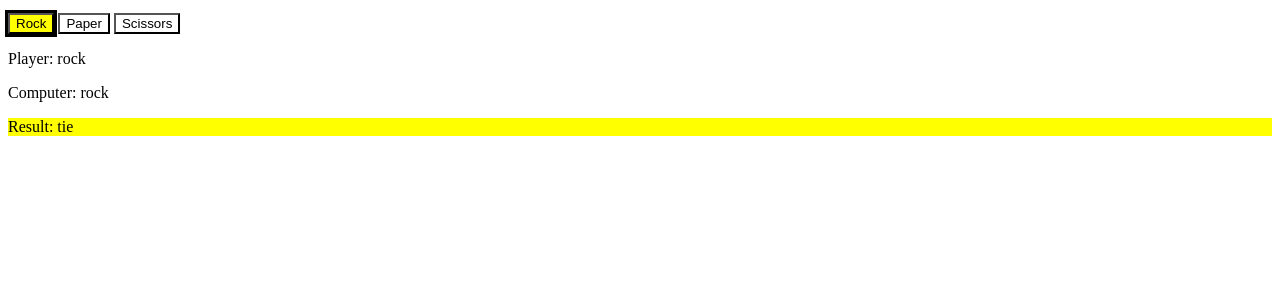
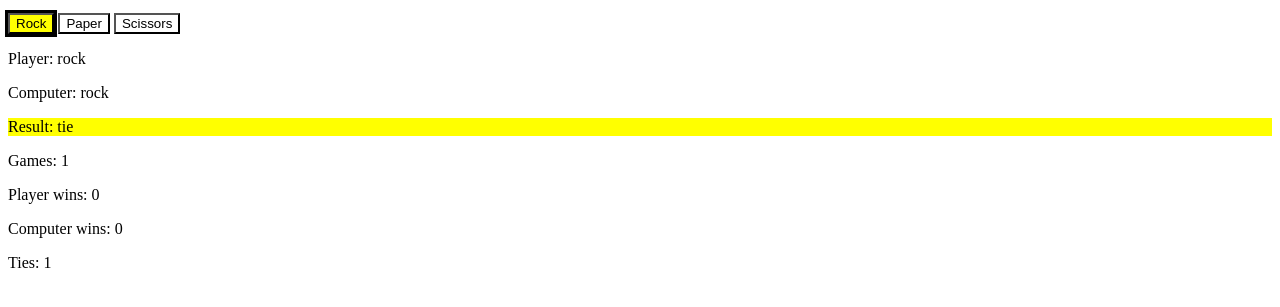
Before and after one commit to sydneebaldwin/wd290-hw10-sbaldwin, a plain HTML site: page Rock-paper-scissors/index.html in a window 1280 px wide. Both pictures are taken after a click on the button "Rock". Shown: the part 101-408 px from the top of the page. Drawn offline with Linux system fonts and the light colour scheme.

Commit message:
JS Updates

```diff
--- a/Rock-paper-scissors/index.html
+++ b/Rock-paper-scissors/index.html
@@ -24,6 +24,13 @@
         <p id="result">Make your choice.</p>
       </section>
 
+<section class="scoreboard" aria-label="Scoreboard">
+  <p>Games: <span id="games">0</span></p>
+  <p>Player wins: <span id="playerWins">0</span></p>
+  <p>Computer wins: <span id="computerWins">0</span></p>
+  <p>Ties: <span id="ties">0</span></p>
+</section>
+
     </main>
   </body>
 </html>
--- a/Rock-paper-scissors/js/script.js
+++ b/Rock-paper-scissors/js/script.js
@@ -6,16 +6,24 @@ const resultEl = document.querySelector("#result");
 const playerEl = document.querySelector("#playerChoice");
 const computerEl = document.querySelector("#computerChoice");
 const buttons = document.querySelectorAll(".choice");
-
+const gamesEl = document.querySelector("#games");
+const playerWinsEl = document.querySelector("#playerWins");
+const computerWinsEl = document.querySelector("#computerWins");
+const tiesEl = document.querySelector("#ties");
 
 console.log("resultEl:", resultEl);
 console.log("playerEl:", playerEl);
 console.log("computerEl:", computerEl);
 console.log("buttons:", buttons);
+console.log(gamesEl, playerWinsEl, computerWinsEl, tiesEl);
 
 
 // 2) Data
 const choices = ["rock", "paper", "scissors"];
+let games = 0;
+let playerWins = 0;
+let computerWins = 0;
+let ties = 0;
 
 // 3) Computer picks randomly
 function getComputerChoice() {
@@ -43,6 +51,26 @@ function getWinner(player, computer) {
     console.log("lose");
     return "lose";
   }
+}
+
+  function updateScore(outcome) {
+  // always count a game
+  games = games + 1;
+
+  // update the correct bucket
+  if (outcome === "win") {
+    playerWins = playerWins + 1;
+  } else if (outcome === "lose") {
+    computerWins = computerWins + 1;
+  } else {
+    ties = ties + 1;
+  }
+
+  // write scores to the page
+  gamesEl.textContent = games;
+  playerWinsEl.textContent = playerWins;
+  computerWinsEl.textContent = computerWins;
+  tiesEl.textContent = ties;
 }
 
 // 5) Clear + apply CSS classes (visual state)
@@ -92,6 +120,7 @@ buttons.forEach(function (btn) {
     console.log("-------------");
 
     // Update the UI
+    updateScore(outcome);
     render(player, computer, outcome, btn);
   });
 });
```
